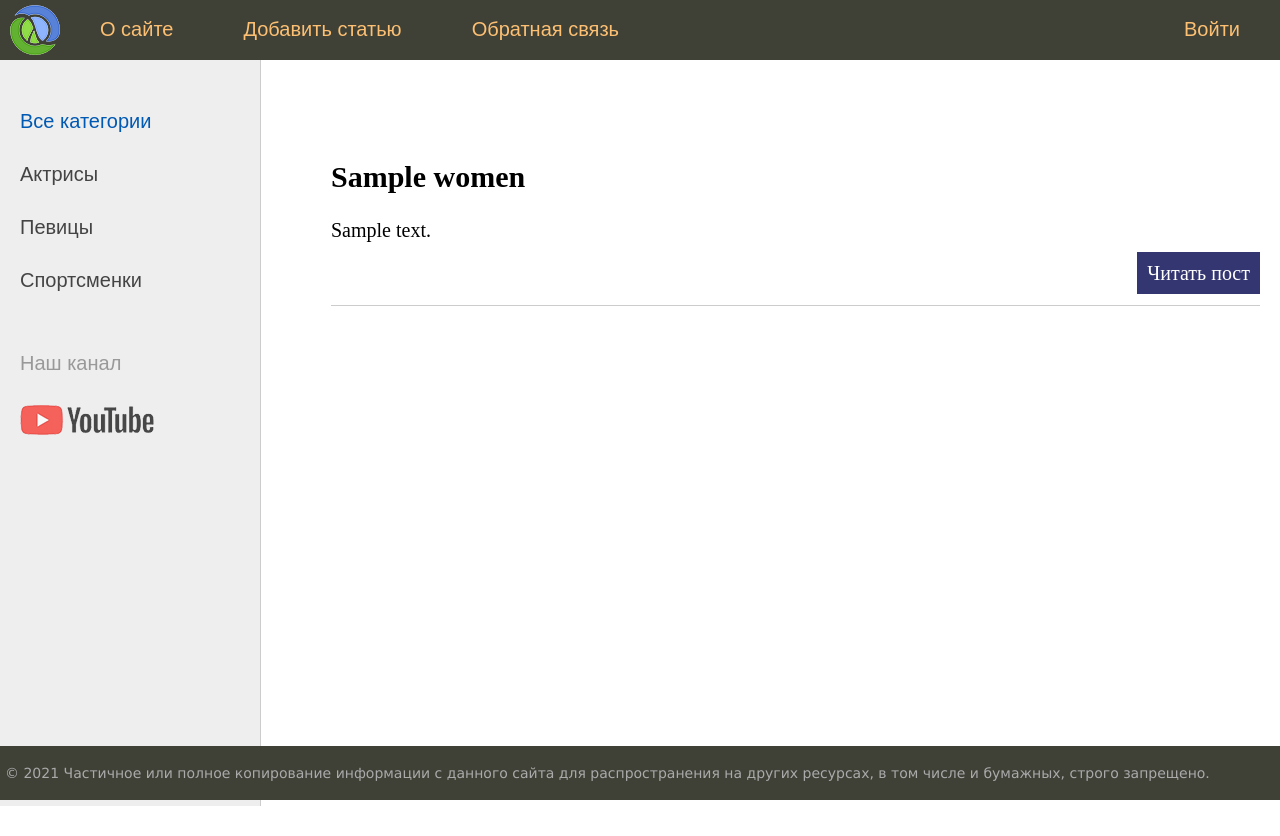
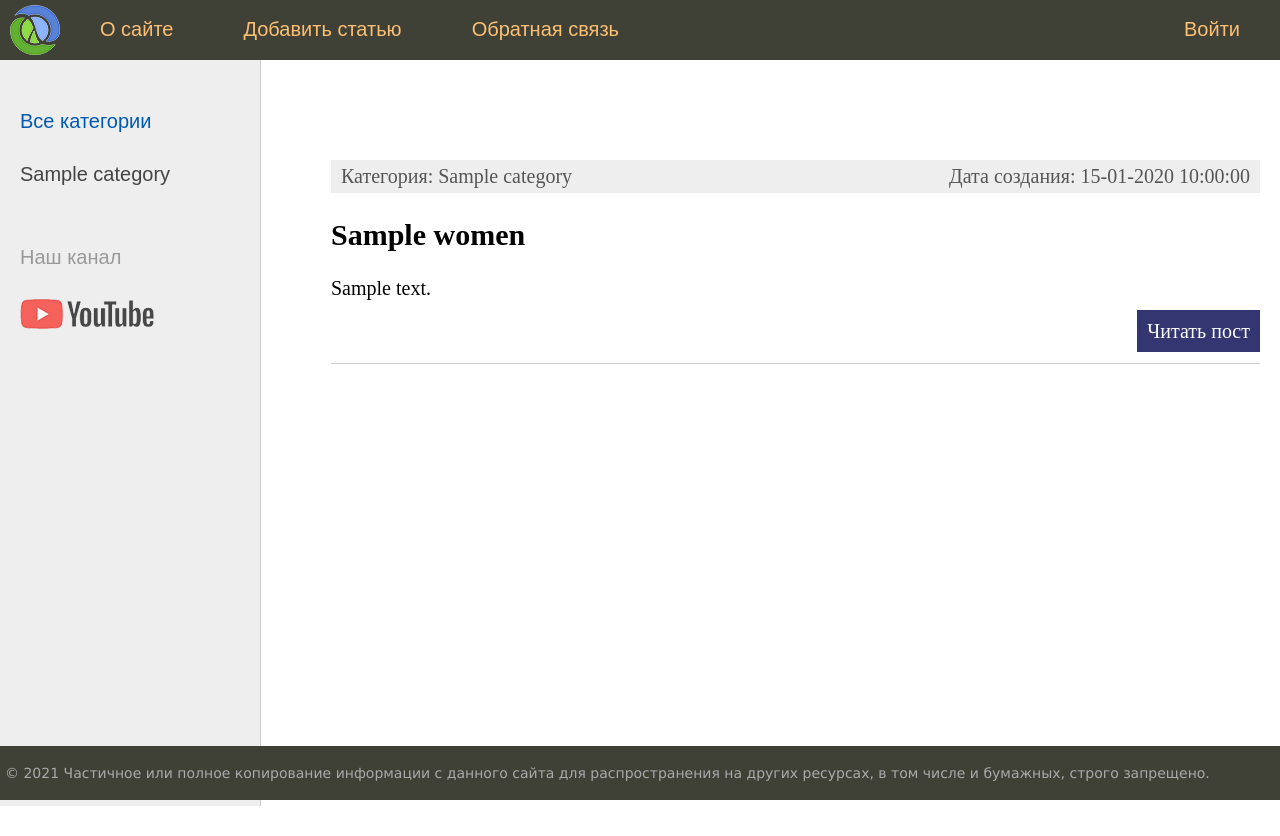
Before and after one commit to aboronilov/django_basic_coolsite, a Django app: page / in a window 1280 px wide. Run offline with Django 3.2, Linux system fonts and the light colour scheme; tables that the repository leaves empty hold one stand-in row (values such as "Sample post").

Commit message:
foreign key added

```diff
--- a/women/models.py
+++ b/women/models.py
@@ -9,9 +9,20 @@ class Women(models.Model):
     time_create = models.DateTimeField(auto_now_add=True)
     time_update = models.DateTimeField(auto_now=True)
     is_published = models.BooleanField(default=True)
+    cat = models.ForeignKey('Category', on_delete=models.PROTECT, null=True)
 
     def __str__(self):
         return self.title
 
     def get_absolute_url(self):
         return reverse('read_post', kwargs={'post_id': self.pk})
+
+
+class Category(models.Model):
+    name = models.CharField(max_length=255, db_index=True)
+
+    def __str__(self):
+        return self.name
+
+    def get_absolute_url(self):
+        return reverse('read_category', kwargs={'cat_id': self.pk})
--- a/women/templates/women/base.html
+++ b/women/templates/women/base.html
@@ -33,10 +33,19 @@
 <!-- Sidebar слева -->
 	<td valign="top" class="left-chapters">
 	<ul id="leftchapters">
-		<li class="selected">Все категории</li>
-		<li><a href="#">Актрисы</a></li>
-		<li><a href="#">Певицы</a></li>
-		<li><a href="#">Спортсменки</a></li>
+		{% if cat_selected == 0 %}
+			<li class="selected">Все категории</li>
+		{% else %}
+			<li><a href="{% url 'home' %}">Все категории</a></li>
+		{% endif %}
+
+		{% for item in cats %}
+			{% if item.pk == cat_selected %}
+				<li class="selected">{{ item.name }}</li>
+			{% else %}
+				<li><a href="{{ item.get_absolute_url }}">{{ item.name }}</a></li>
+			{% endif %}
+		{% endfor %}
 		<li class="share">
 		<p>Наш канал</p>
 		<a class="share-yt" href="https://www.youtube.com/channel/UClJzWfGWuGJL2t-3dYKcHTA/playlists" target="_blank" rel="nofollow"></a>
--- a/women/templates/women/index.html
+++ b/women/templates/women/index.html
@@ -3,7 +3,12 @@
 {% block content %}
 <ul class="list-articles">
     {% for p in posts %}
-			<li><h2>{{p.title}}</h2>
+    <li>
+        <div class="article-panel">
+            <p class="first">Категория: {{ p.cat }}</p>
+            <p class="last">Дата создания: {{ p.time_update|date:"d-m-Y H:i:s" }}</p>
+        </div>
+        <h2>{{p.title}}</h2>
         {% autoescape on %}
         {{p.content|linebreaks|truncatewords:50}}
         {% endautoescape %}
--- a/women/urls.py
+++ b/women/urls.py
@@ -9,4 +9,5 @@ urlpatterns = [
     path('login/', login, name='login'),
     path('about/', about, name='about'),
     path('post/<int:post_id>/', read_post, name='read_post'),
+    path('category/<int:cat_id>/', read_category, name='read_category'),
 ]
--- a/women/views.py
+++ b/women/views.py
@@ -11,9 +11,14 @@ menu = [{'title': 'О сайте', 'url_name': 'about'},
 
 def index(request):
     posts = Women.objects.all()
+    cats = Category.objects.all()
+
     context = {'title': 'Главная страница',
                'menu': menu,
-               'posts': posts}
+               'posts': posts,
+               'cats': cats,
+               'cat_selected': 0}
+
     return render(request, 'women/index.html', context=context)
 
 
@@ -39,5 +44,21 @@ def read_post(request, post_id):
     return HttpResponse(f'<h1>Чтение статьи с номером {post_id}</h1>')
 
 
+def read_category(request, cat_id):
+    posts = Women.objects.filter(cat_id=cat_id)
+    cats = Category.objects.all()
+
+    if len(posts) == 0:
+        raise Http404()
+
+    context = {'title': 'Рубрики',
+               'menu': menu,
+               'posts': posts,
+               'cats': cats,
+               'cat_selected': cat_id}
+
+    return render(request, 'women/index.html', context=context)
+
+
 def pageNotFound(request, exception):
     return HttpResponseNotFound('<h1>Страница не найдена</h1>')
```
Also changed, not shown: women/migrations/0002_category_women_cat.py (added). Lines whose indentation alone changed are shown as unchanged.
